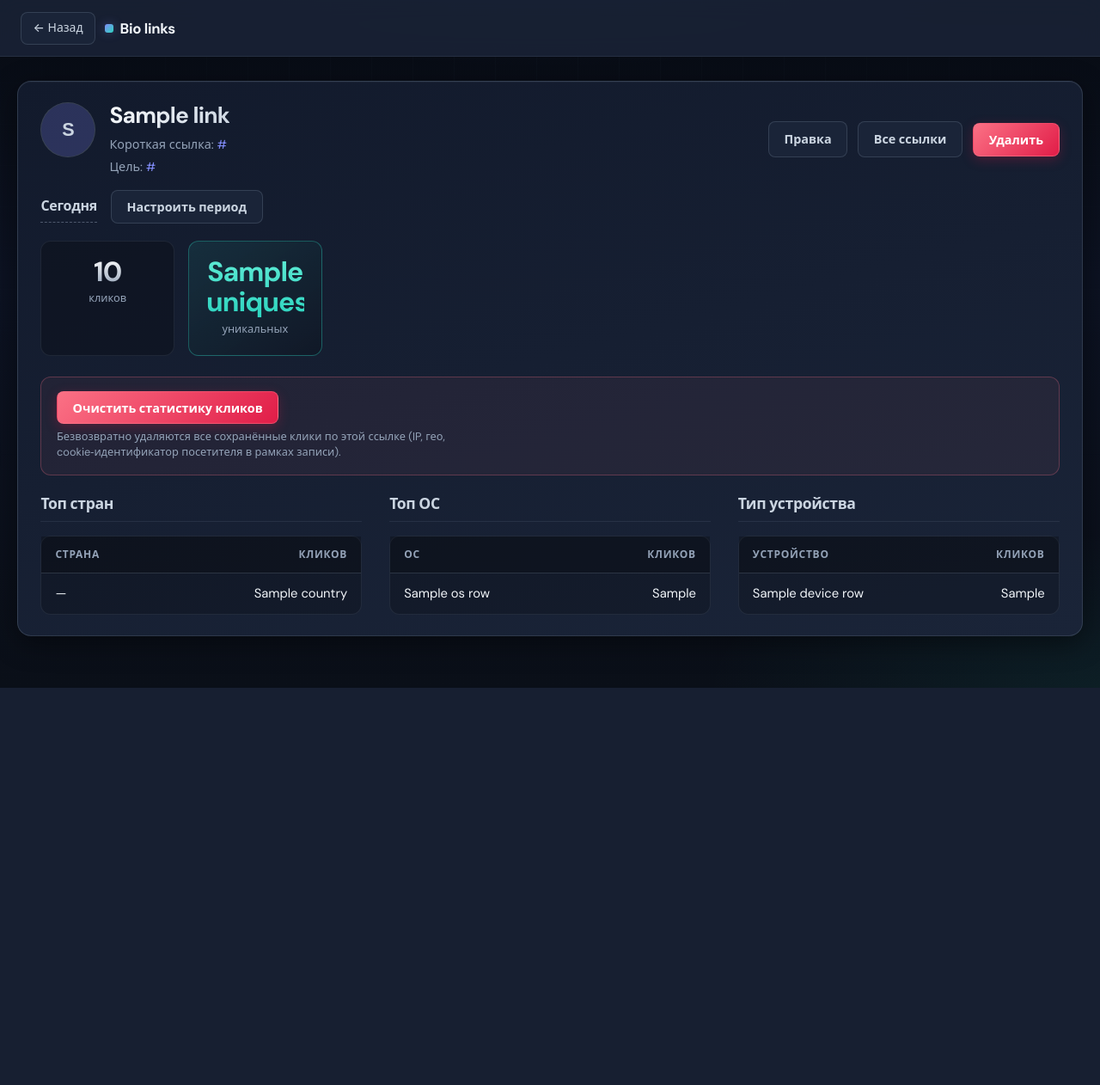
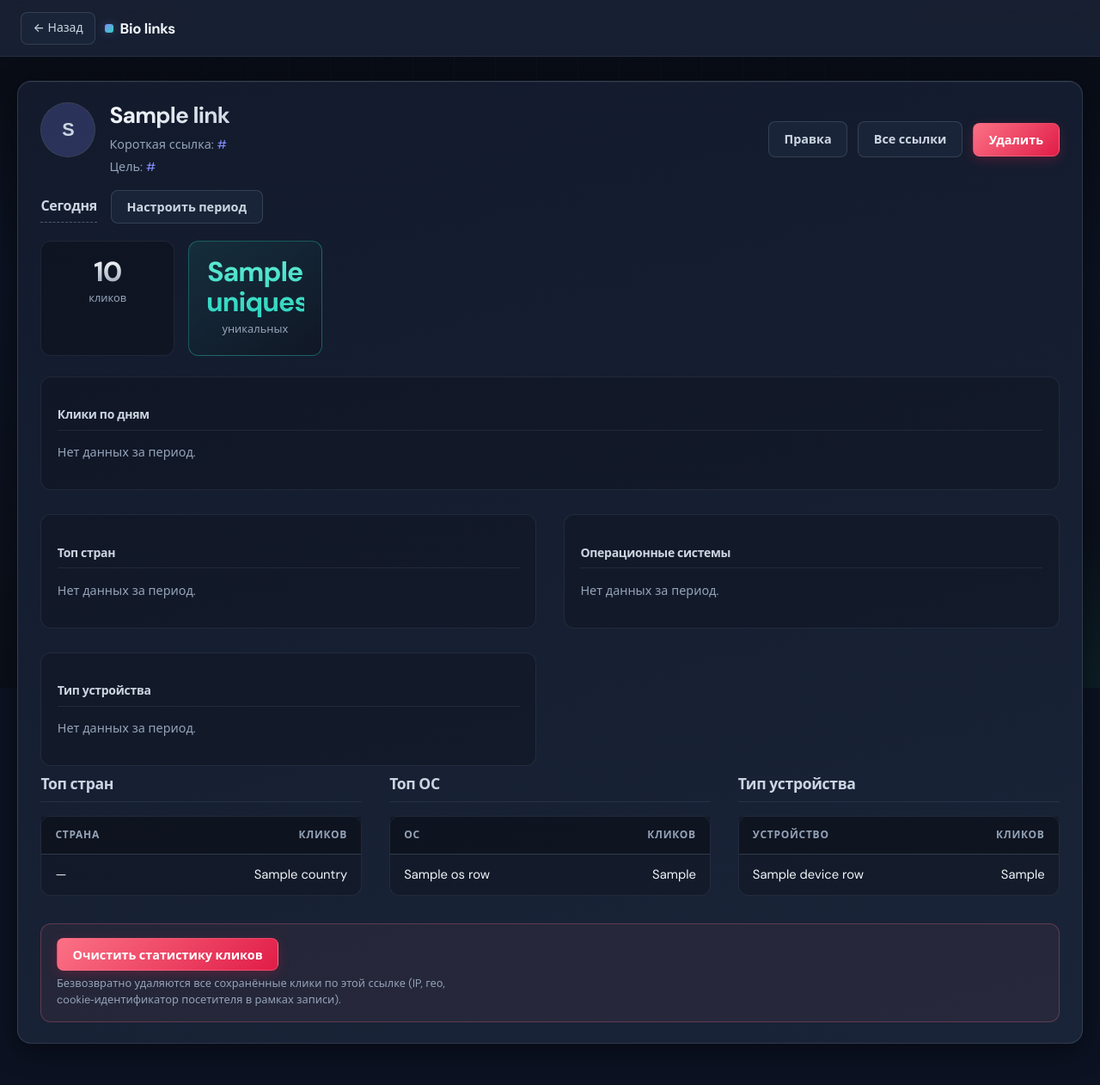
Before and after one commit to Progery222/clicks, a FastAPI app: template app/templates/link_stats.html in a window 1280 px wide. Shown: the whole page at 86% size. Before the commit the page ends 800 px from the top, so only its background shows below. Run offline with FastAPI, Linux system fonts and the light colour scheme; the template is opened without the code that fills it: most values are stand-ins (such as "Sample title", 1, 10 or a date in 2020); parts of the project's set-up code (start-up, migrations or seed data) failed here and were passed over.

Commit message:
Статистика ссылки: персональные графики и кнопка очистки внизу
На странице аккаунта добавлены графики по кликам/странам/ОС/устройствам только для этой ссылки; очистка статистики перенесена в конец.

Co-authored-by: Cursor <cursoragent@cursor.com>

```diff
--- a/app/static/style.css
+++ b/app/static/style.css
@@ -2042,6 +2042,25 @@ button[type="submit"].btn-primary {
   background: rgba(251, 113, 133, 0.06);
 }
 
+.stats-clear-panel--bottom {
+  margin-top: 2rem;
+  margin-bottom: 0;
+}
+
+.stats-charts-grid {
+  margin-top: 1.25rem;
+}
+
+.stats-charts-grid .indicators-panel--wide {
+  grid-column: 1 / -1;
+}
+
+@media (min-width: 56rem) {
+  .stats-charts-grid .indicators-panel--wide {
+    grid-column: span 2;
+  }
+}
+
 .stats-clear-hint {
   margin: 0.65rem 0 0;
   max-width: 52ch;
--- a/app/templates/link_stats.html
+++ b/app/templates/link_stats.html
@@ -1,4 +1,5 @@
 {% extends "base.html" %}
+{% from "_bar_chart.html" import bar_chart %}
 {% block title %}{{ link.slug }} — статистика{% endblock %}
 {% block content %}
 <section class="card" data-stats-link-id="{{ link.id }}" data-active-preset="{{ active_preset }}">
@@ -63,14 +64,31 @@
     </div>
   </div>
 
-  <div class="stats-clear-panel">
-    <form method="post" action="/admin/links/{{ link.id }}/clicks/clear" class="inline"
-          data-confirm-title="Очистить статистику кликов?"
-          data-confirm-message="Будут удалены все записи кликов по этой ссылке: счётчики и топ стран. Сама короткая ссылка и целевой URL останутся. Восстановить записи будет нельзя."
-          data-confirm-ok="Очистить">
-      <button type="submit" class="btn btn-danger">Очистить статистику кликов</button>
-    </form>
-    <p class="muted small stats-clear-hint">Безвозвратно удаляются все сохранённые клики по этой ссылке (IP, гео, cookie‑идентификатор посетителя в рамках записи).</p>
+  <div class="indicators-grid stats-charts-grid">
+    <div class="indicators-panel indicators-panel--wide">
+      <h2 class="section-title section-title--sm">Клики по дням</h2>
+      <div id="clicks-chart-live-root">
+        {{ bar_chart(clicks_chart) }}
+      </div>
+    </div>
+    <div class="indicators-panel">
+      <h2 class="section-title section-title--sm">Топ стран</h2>
+      <div id="countries-chart-live-root">
+        {{ bar_chart(countries_chart) }}
+      </div>
+    </div>
+    <div class="indicators-panel">
+      <h2 class="section-title section-title--sm">Операционные системы</h2>
+      <div id="os-chart-live-root">
+        {{ bar_chart(os_chart) }}
+      </div>
+    </div>
+    <div class="indicators-panel">
+      <h2 class="section-title section-title--sm">Тип устройства</h2>
+      <div id="devices-chart-live-root">
+        {{ bar_chart(device_chart) }}
+      </div>
+    </div>
   </div>
 
   <div class="stats-tops-grid">
@@ -144,6 +162,16 @@
   </div>
   </div>
 
+  <div class="stats-clear-panel stats-clear-panel--bottom">
+    <form method="post" action="/admin/links/{{ link.id }}/clicks/clear" class="inline"
+          data-confirm-title="Очистить статистику кликов?"
+          data-confirm-message="Будут удалены все записи кликов по этой ссылке: счётчики и топ стран. Сама короткая ссылка и целевой URL останутся. Восстановить записи будет нельзя."
+          data-confirm-ok="Очистить">
+      <button type="submit" class="btn btn-danger">Очистить статистику кликов</button>
+    </form>
+    <p class="muted small stats-clear-hint">Безвозвратно удаляются все сохранённые клики по этой ссылке (IP, гео, cookie‑идентификатор посетителя в рамках записи).</p>
+  </div>
+
 </section>
 {% include "_avatar_edit_modal.html" %}
 <script>
@@ -158,6 +186,10 @@ document.addEventListener("DOMContentLoaded", function () {
   var countriesRoot = document.getElementById("countries-live-root");
   var osRoot = document.getElementById("os-live-root");
   var devicesRoot = document.getElementById("devices-live-root");
+  var clicksChartRoot = document.getElementById("clicks-chart-live-root");
+  var countriesChartRoot = document.getElementById("countries-chart-live-root");
+  var osChartRoot = document.getElementById("os-chart-live-root");
+  var devicesChartRoot = document.getElementById("devices-chart-live-root");
   var filterForm = document.querySelector(".filter-bar");
   var presetBtn = document.getElementById("stats-preset-cycle");
   var dateToggle = document.getElementById("stats-toggle-dates");
@@ -183,6 +215,28 @@ document.addEventListener("DOMContentLoaded", function () {
     var d = document.createElement("div");
     d.textContent = String(s);
     return d.innerHTML;
+  }
+
+  function renderBarChart(root, items, emptyMsg) {
+    if (!root) return;
+    if (!items || !items.length) {
+      root.innerHTML = "<p class=\"muted\">" + esc(emptyMsg || "Нет данных за период.") + "</p>";
+      return;
+    }
+    var html = "<div class=\"bar-chart\" role=\"img\">";
+    items.forEach(function (row) {
+      var style = "width:" + esc(String(row.pct)) + "%;";
+      if (row.color) style += "--bar-color:" + row.color + ";";
+      html +=
+        "<div class=\"bar-chart__row\">" +
+        "<span class=\"bar-chart__label\" title=\"" + esc(String(row.label)) + "\">" +
+        esc(String(row.label)) + "</span>" +
+        "<div class=\"bar-chart__track\"><div class=\"bar-chart__bar\" style=\"" + style + "\"></div></div>" +
+        "<span class=\"bar-chart__value\">" + esc(String(row.count)) + "</span>" +
+        "</div>";
+    });
+    html += "</div>";
+    root.innerHTML = html;
   }
 
   function renderTopTable(root, rows, colLabel, keyField) {
@@ -248,6 +302,12 @@ document.addEventListener("DOMContentLoaded", function () {
       .then(function (data) {
         if (elTotal) elTotal.textContent = String(data.total);
         if (elUniq) elUniq.textContent = String(data.uniques);
+        if (data.charts) {
+          renderBarChart(clicksChartRoot, data.charts.clicks_by_day);
+          renderBarChart(countriesChartRoot, data.charts.countries);
+          renderBarChart(osChartRoot, data.charts.os);
+          renderBarChart(devicesChartRoot, data.charts.devices);
+        }
         renderCountries(data);
         renderTopTable(osRoot, data.os, "ОС", "label");
         renderTopTable(devicesRoot, data.devices, "Устройство", "label");
```
Also changed, not shown: app/routers/admin.py (+19 -0 lines).
